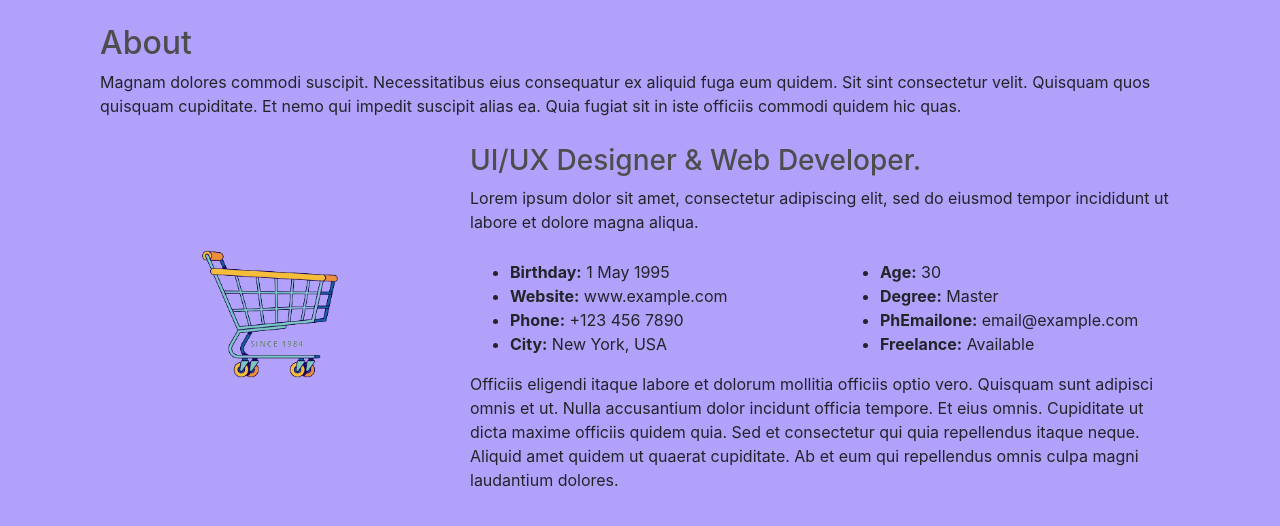
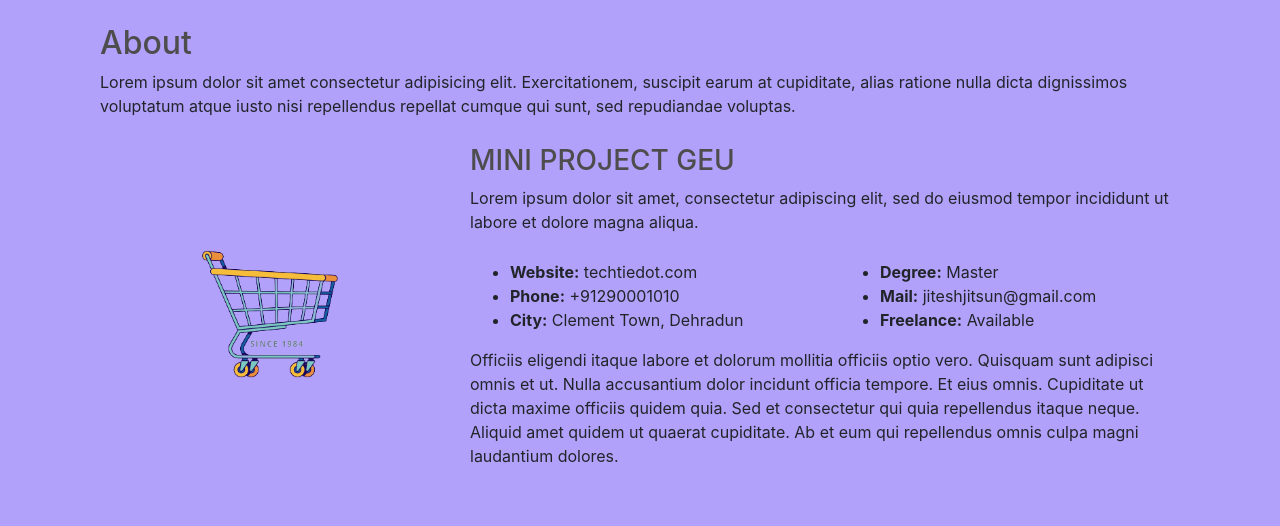
Before and after one commit to jiteshjitsun/djancom1, a Django app: page /about/ in a window 1280 px wide. Shown: the part 126-652 px from the top of the page. Run offline with Django 3.2, Linux system fonts and the light colour scheme; some libraries are stand-ins or nearby versions.

Commit message:
view page done

```diff
--- a/store/templates/store/about.html
+++ b/store/templates/store/about.html
@@ -1,52 +1,73 @@
-{% extends 'store/main.html' %}
-{% load static %}
-
-
-{% block content %}
+{% extends 'store/main.html' %} {% load static %} {% block content %}
 <section id="about" class="about">
   <div class="container" data-aos="fade-up">
-
     <div class="section-title">
       <h2>About</h2>
-        <p>Magnam dolores commodi suscipit. Necessitatibus eius consequatur ex aliquid fuga eum quidem. Sit sint consectetur velit. Quisquam quos quisquam cupiditate. Et nemo qui impedit suscipit alias ea. Quia fugiat sit in iste officiis commodi quidem hic quas.</p>
+      <p>
+        Lorem ipsum dolor sit amet consectetur adipisicing elit. Exercitationem, suscipit earum at cupiditate, alias ratione nulla dicta dignissimos voluptatum atque iusto nisi repellendus repellat cumque qui sunt, sed repudiandae voluptas.
+      </p>
     </div>
 
     <div class="row">
       <div class="col-lg-4">
-          <img src="{% static 'images/Blue_Optical_Illusion_Corporate_Logo-removebg-preview.png' %}" class="img-fluid" alt="">
+        <img
+          src="{% static 'images/Blue_Optical_Illusion_Corporate_Logo-removebg-preview.png' %}"
+          class="img-fluid"
+          alt=""
+        />
       </div>
       <div class="col-lg-8 pt-4 pt-lg-0 content">
-          <h3>UI/UX Designer &amp; Web Developer.</h3>
+        <h3>MINI PROJECT GEU</h3>
         <p class="fst-italic">
-            Lorem ipsum dolor sit amet, consectetur adipiscing elit, sed do eiusmod tempor incididunt ut labore et dolore
-            magna aliqua.
+          Lorem ipsum dolor sit amet, consectetur adipiscing elit, sed do
+          eiusmod tempor incididunt ut labore et dolore magna aliqua.
         </p>
         <div class="row">
           <div class="col-lg-6">
             <ul>
-                <li><i class="bi bi-chevron-right"></i> <strong>Birthday:</strong> <span>1 May 1995</span></li>
-                <li><i class="bi bi-chevron-right"></i> <strong>Website:</strong> <span>www.example.com</span></li>
-                <li><i class="bi bi-chevron-right"></i> <strong>Phone:</strong> <span>+123 456 7890</span></li>
-                <li><i class="bi bi-chevron-right"></i> <strong>City:</strong> <span>New York, USA</span></li>
+              <li>
+                <i class="bi bi-chevron-right"></i> <strong>Website:</strong>
+                <span>techtiedot.com</span>
+              </li>
+              <li>
+                <i class="bi bi-chevron-right"></i> <strong>Phone:</strong>
+                <span>+91290001010</span>
+              </li>
+              <li>
+                <i class="bi bi-chevron-right"></i> <strong>City:</strong>
+                <span>Clement Town, Dehradun</span>
+              </li>
             </ul>
           </div>
           <div class="col-lg-6">
             <ul>
-                <li><i class="bi bi-chevron-right"></i> <strong>Age:</strong> <span>30</span></li>
-                <li><i class="bi bi-chevron-right"></i> <strong>Degree:</strong> <span>Master</span></li>
-                <li><i class="bi bi-chevron-right"></i> <strong>PhEmailone:</strong> <span>email@example.com</span></li>
-                <li><i class="bi bi-chevron-right"></i> <strong>Freelance:</strong> <span>Available</span></li>
+              <li>
+                <i class="bi bi-chevron-right"></i> <strong>Degree:</strong>
+                <span>Master</span>
+              </li>
+              <li>
+                <i class="bi bi-chevron-right"></i>
+                <strong>Mail:</strong> <span>jiteshjitsun@gmail.com</span>
+              </li>
+              <li>
+                <i class="bi bi-chevron-right"></i> <strong>Freelance:</strong>
+                <span>Available</span>
+              </li>
             </ul>
           </div>
         </div>
         <p>
-            Officiis eligendi itaque labore et dolorum mollitia officiis optio vero. Quisquam sunt adipisci omnis et ut. Nulla accusantium dolor incidunt officia tempore. Et eius omnis.
-            Cupiditate ut dicta maxime officiis quidem quia. Sed et consectetur qui quia repellendus itaque neque. Aliquid amet quidem ut quaerat cupiditate. Ab et eum qui repellendus omnis culpa magni laudantium dolores.
+          Officiis eligendi itaque labore et dolorum mollitia officiis optio
+          vero. Quisquam sunt adipisci omnis et ut. Nulla accusantium dolor
+          incidunt officia tempore. Et eius omnis. Cupiditate ut dicta maxime
+          officiis quidem quia. Sed et consectetur qui quia repellendus itaque
+          neque. Aliquid amet quidem ut quaerat cupiditate. Ab et eum qui
+          repellendus omnis culpa magni laudantium dolores.
         </p>
       </div>
     </div>
-
   </div>
-  </section><!-- End About Section -->
+</section>
+<!-- End About Section -->
 
 {% endblock %}
--- a/store/templates/store/store.html
+++ b/store/templates/store/store.html
@@ -40,7 +40,7 @@
 				{% else %}
 				<p>please login to add product</p>
 				{% endif %}
-				<a class="btn btn-outline-success" href="#" style="border-radius: 22px;">View</a>
+				<a class="btn btn-outline-success" href="{% url 'productdetail' product.id %}" style="border-radius: 22px;">View</a>
 				<h4 style="display: inline-block; float: right"><strong>Rs.{{product.price}}</strong></h4>
 
 			</div>
--- a/store/urls.py
+++ b/store/urls.py
@@ -1,5 +1,4 @@
 from django.urls import path
-
 from . import views
 
 urlpatterns = [
@@ -7,11 +6,11 @@ urlpatterns = [
 	path('', views.store, name="store"),
 	path('cart/', views.cart, name="cart"),
 	path('checkout/', views.checkout, name="checkout"),
-
 	path('update_item/', views.updateItem, name="update_item"),
 	path('process_order/', views.processOrder, name="process_order"),
 	path("signup/", views.SignUp.as_view(), name="signup"),
 	path("about/",views.about, name="about"),
 	path("contact/",views.contact, name="contact"),
     path('success/', views.successView, name='success'),
+	path('view/<int:id>/',views.productdetail, name='productdetail')
 ]
--- a/store/views.py
+++ b/store/views.py
@@ -133,3 +133,7 @@ def contact(request):
 
 def successView(request):
     return render(request, 'store/success.html')
+
+def productdetail(request,id):
+    product = Product.objects.get(id = id)
+    return render(request, 'store/view.html', {'product': product})
```
Also changed, not shown: store/templates/store/view.html (added, +25 -0 lines), db.sqlite3. Lines whose indentation alone changed are shown as unchanged.
